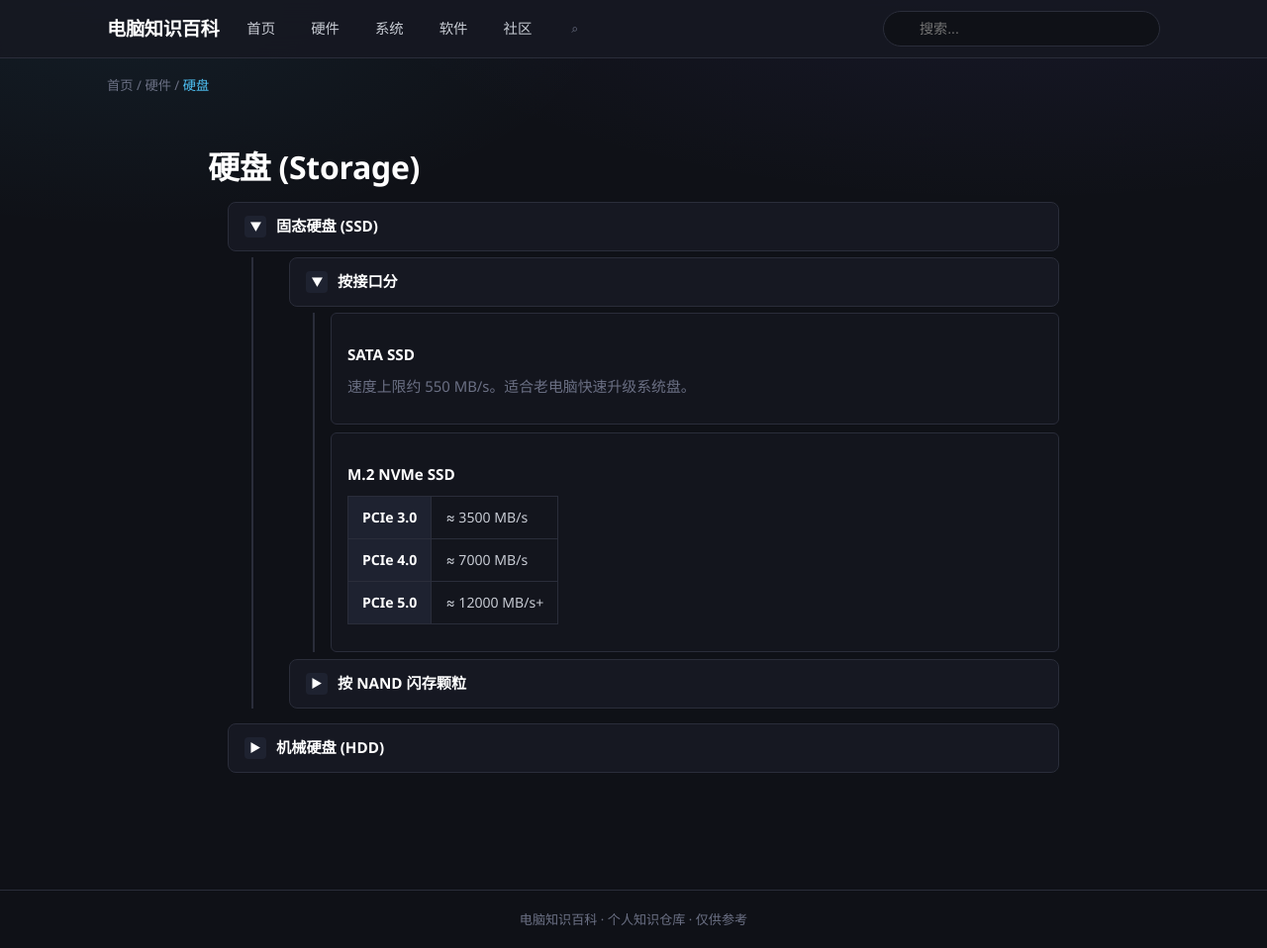
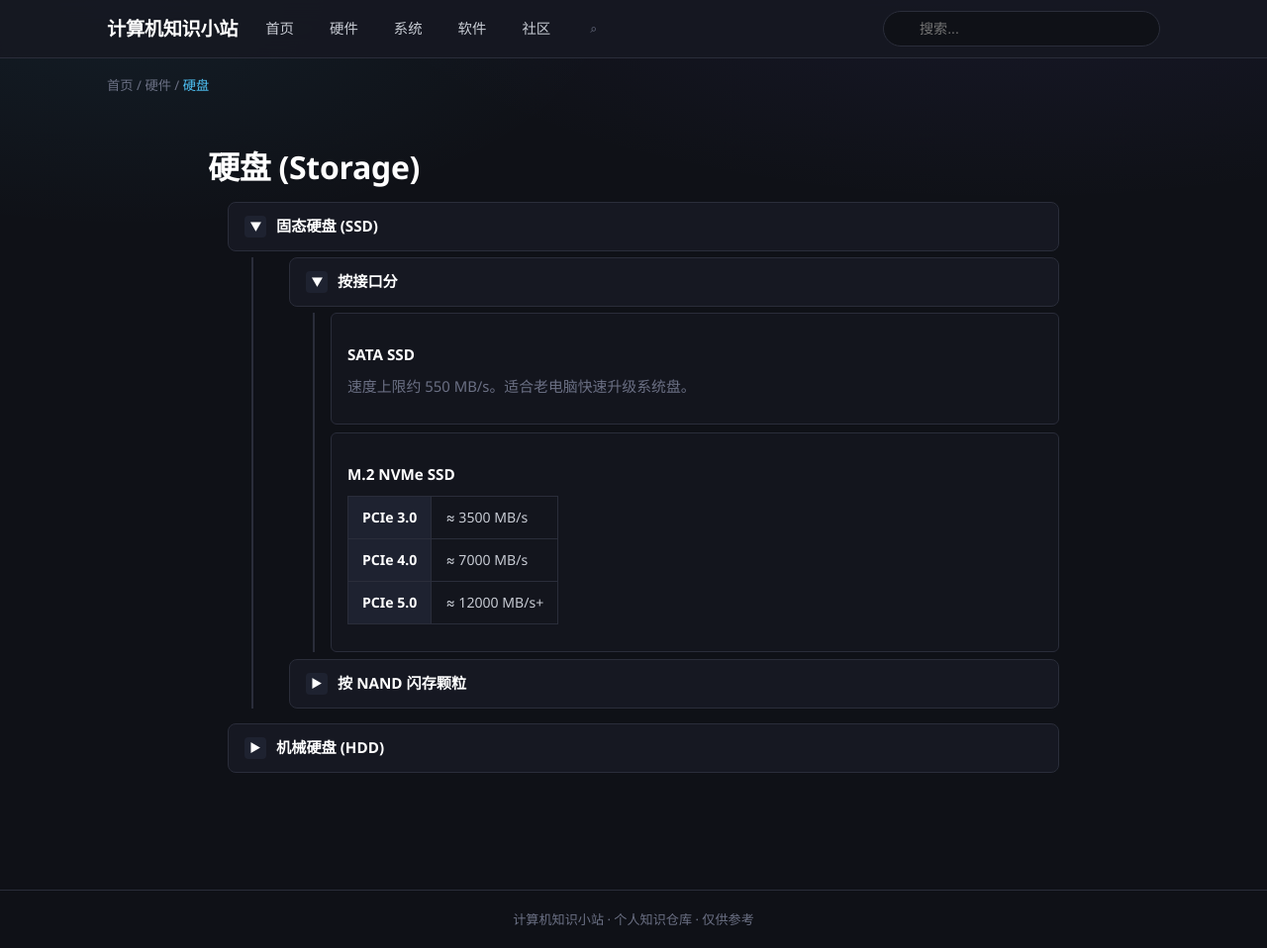
Before and after one commit to bojiaer/quiet-buttercream-ac3fcd01, a website: page hardware/storage.html in a window 1280 px wide. Shown: the whole page at 99% size. Drawn offline with Linux system fonts and the light colour scheme.

Commit message:
update: hardware/storage.html

```diff
--- a/hardware/storage.html
+++ b/hardware/storage.html
@@ -1,8 +1,8 @@
 <!DOCTYPE html><html lang="zh"><head><meta charset="UTF-8"><meta name="apple-mobile-web-app-capable" content="yes"><meta name="apple-mobile-web-app-status-bar-style" content="black-translucent"><meta name="theme-color" content="#0f1117"><meta name="viewport" content="width=device-width,initial-scale=1.0">
-<title>硬盘 SSD / HDD - 电脑知识百科</title><link rel="stylesheet" href="../css/global.css">
+<title>硬盘 SSD / HDD - 计算机知识小站</title><link rel="stylesheet" href="../css/global.css">
 </head><body>
 <header class="topbar"><div class="container">
-  <a href="../index.html" class="logo">电脑知识百科</a>
+  <a href="../index.html" class="logo">计算机知识小站</a>
   <nav class="nav"><a href="../index.html">首页</a><a href="index.html">硬件</a><a href="../system/index.html">系统</a><a href="../software/index.html">软件</a><a href="#" onclick="communityOpen()">社区</a></nav>
   <div class="search-wrapper"><span class="sicon">⌕</span><input type="text" id="searchInput" placeholder="搜索..."><div class="search-results" id="searchResults"></div></div>
 </div></header>
@@ -45,6 +45,6 @@
 </li>
 </ul>
 </article>
-<div class="footer"><div class="container">电脑知识百科 · 个人知识仓库 · 仅供参考</div></div>
+<div class="footer"><div class="container">计算机知识小站 · 个人知识仓库 · 仅供参考</div></div>
 <script src="../js/app.js"></script>
 </body></html>
```
